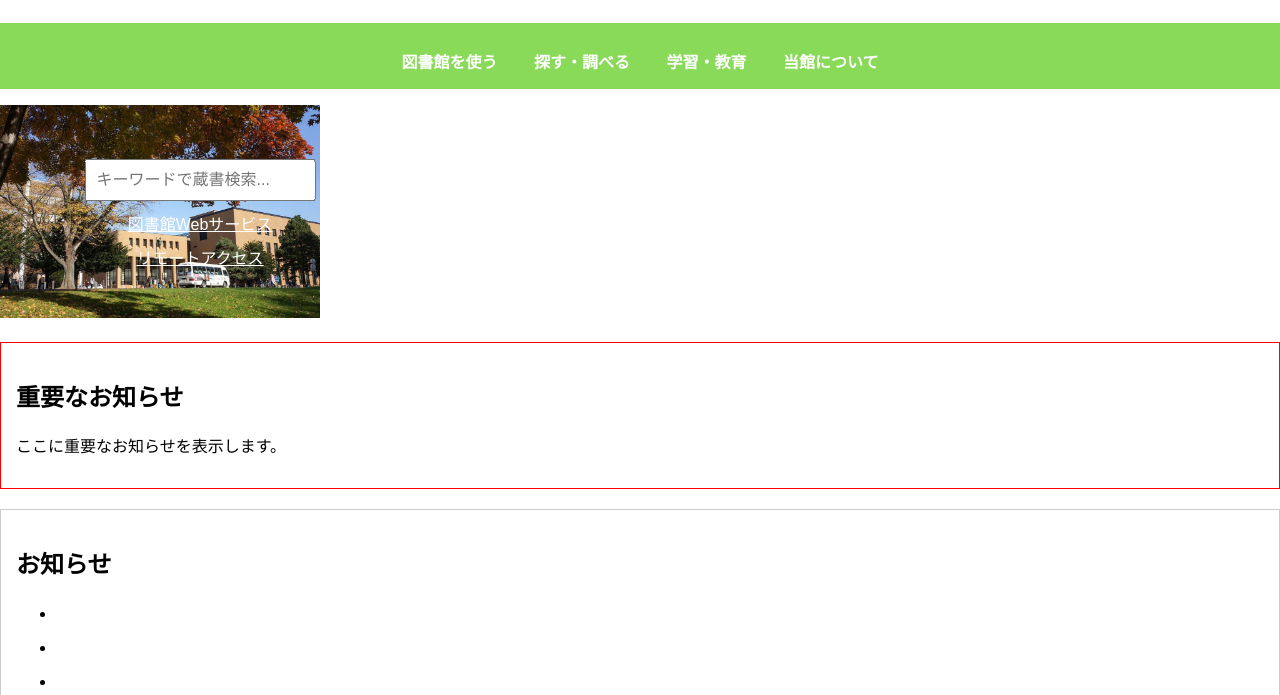
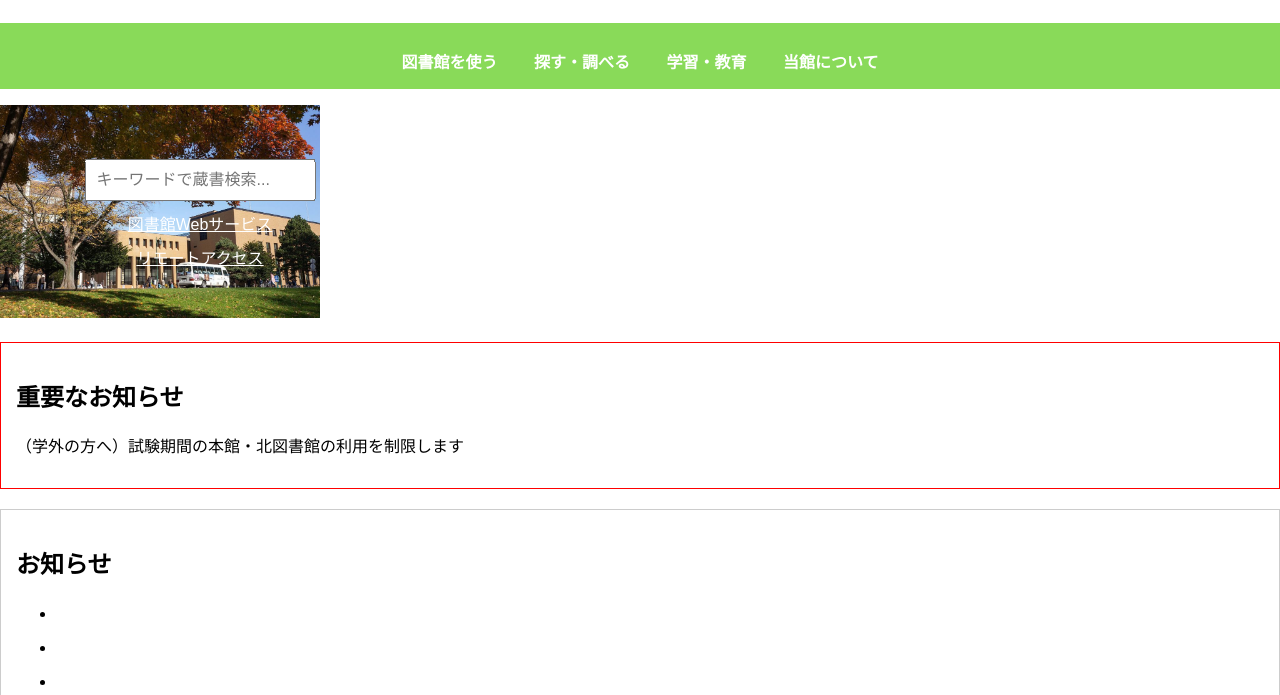
Before and after one commit to s-kon-field/library_page, a plain HTML site: page index.html in a window 1280 px wide. Shown: the part 105-800 px from the top of the page. Drawn offline with Linux system fonts and the light colour scheme.

Commit message:
Update index.html

```diff
--- a/index.html
+++ b/index.html
@@ -45,7 +45,7 @@
 
         <div class="notice important-notice">
             <h2>重要なお知らせ</h2>
-            <p>ここに重要なお知らせを表示します。</p>
+            <p>（学外の方へ）試験期間の本館・北図書館の利用を制限します</p>
         </div>
 
         <div class="notice">
```
